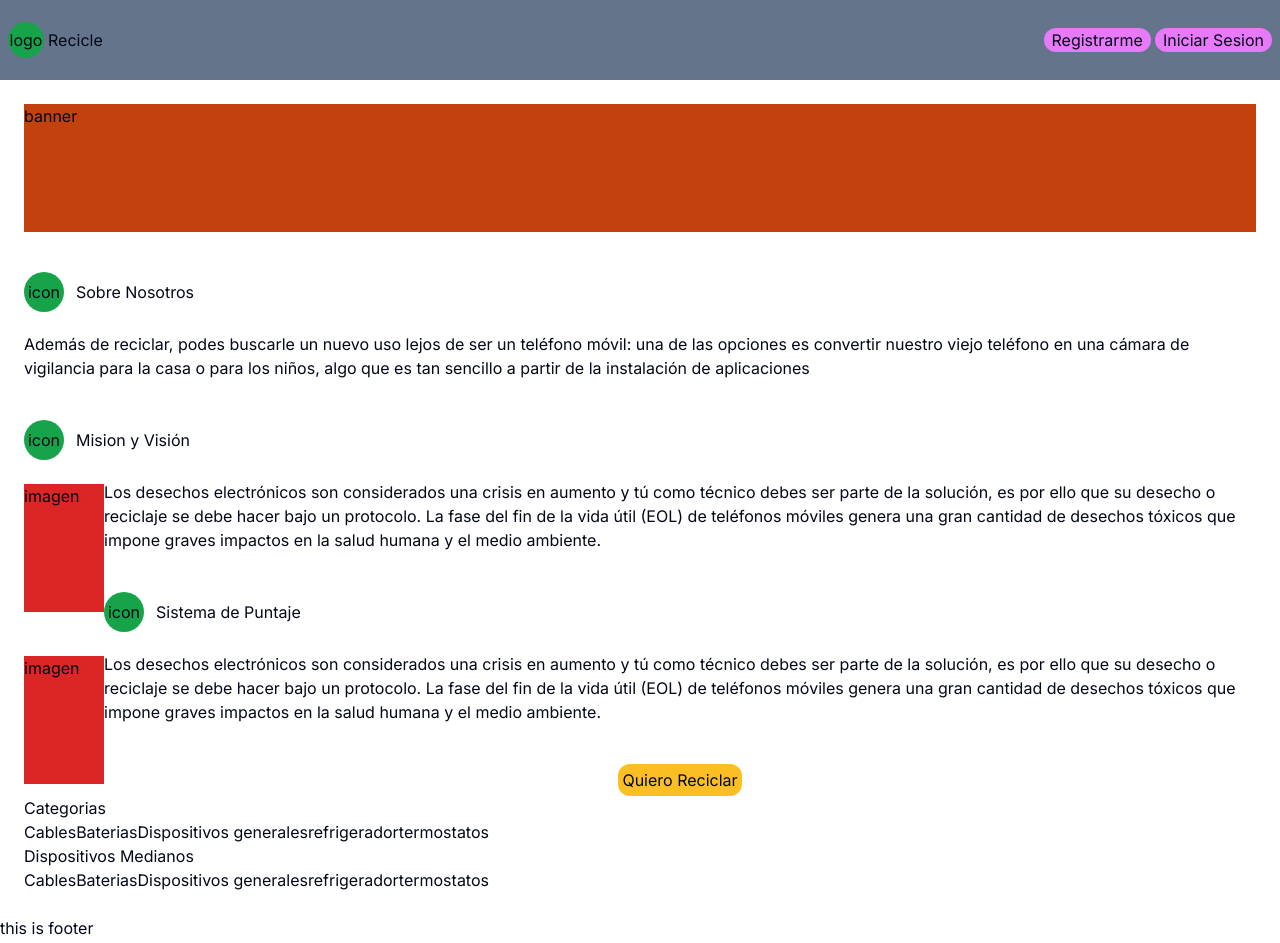
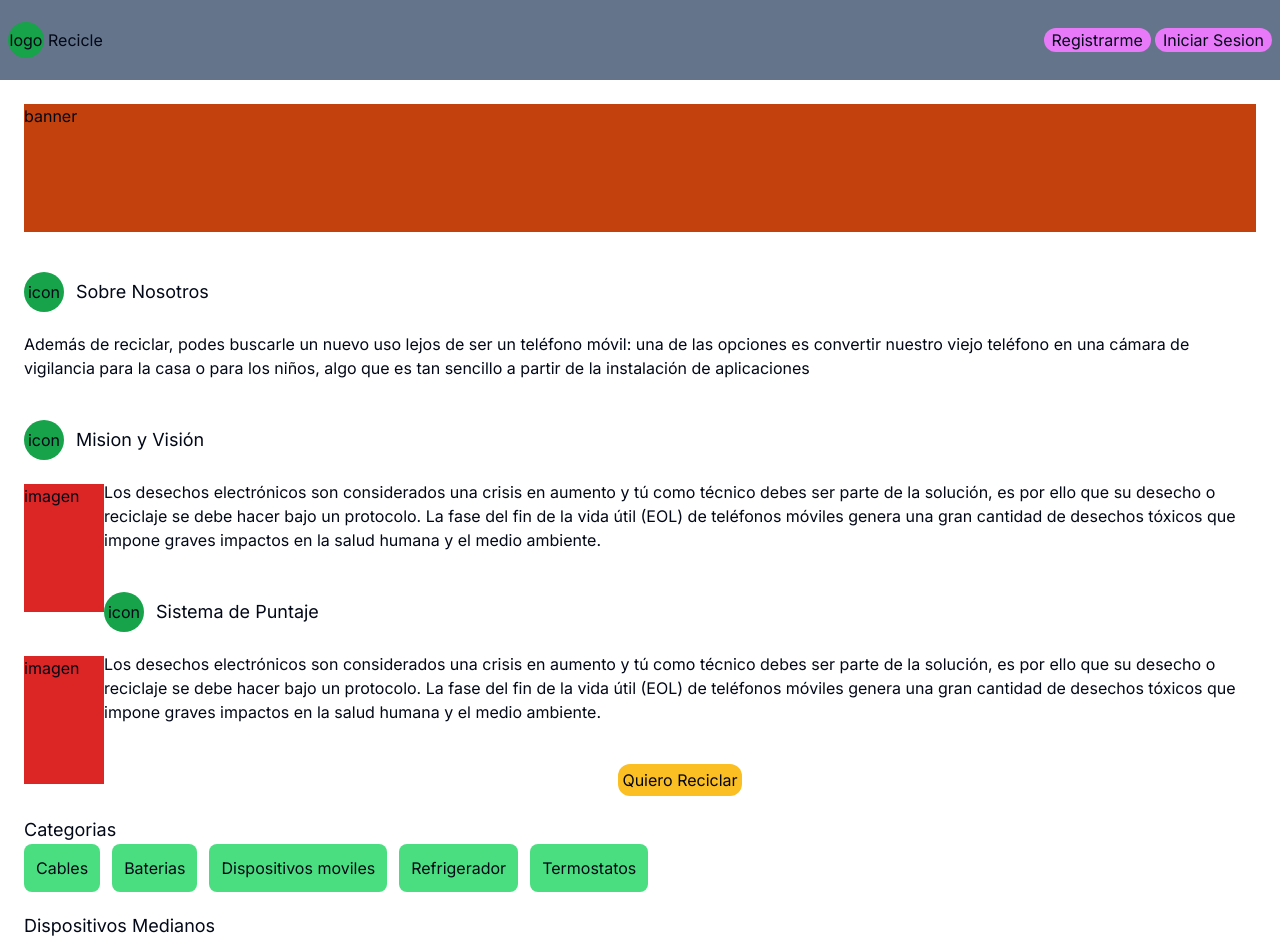
Before and after one commit to leitsman/s15-18-front-react, a Next.js app: page /home in a window 1280 px wide. Shown: the top 943 px of the page. Built offline with nearby package versions, Linux system fonts and the light colour scheme.

Commit message:
style: style section categorias

```diff
--- a/src/app/home/page.js
+++ b/src/app/home/page.js
@@ -10,27 +10,27 @@ const Home = () => {
                 </div>
                 <nav>
                     <ul className='flex flex-row gap-1'>
-                        <li className=' bg-fuchsia-400 px-2 flex items-center text-center rounded-3xl'>Registrarme</li>
-                        <li className=' bg-fuchsia-400 px-2 flex items-center text-center rounded-3xl'>Iniciar Sesion</li>
+                        <li className='bg-fuchsia-400 px-2 flex items-center text-center rounded-3xl'>Registrarme</li>
+                        <li className='bg-fuchsia-400 px-2 flex items-center text-center rounded-3xl'>Iniciar Sesion</li>
                     </ul>
                 </nav>
             </header>
             <main className='m-6'>
-                <article>
+                <article className='mb-5'>
                     <section>
                         <banner className='bg-orange-700 flex w-full h-32 mb-10'>banner</banner>
                     </section>
                     <section className='mb-10'>
                         <div className='flex flex-row items-center gap-3 mb-5'>
                             <icono className='bg-green-600 h-10 w-10 flex items-center justify-center rounded-[50%]'>icon</icono>
-                            <h2 className=''>Sobre Nosotros</h2>
+                            <h2 className='text-lg'>Sobre Nosotros</h2>
                         </div>
                         <p>Además de reciclar, podes buscarle un nuevo uso lejos de ser un teléfono móvil: una de las opciones es  convertir nuestro viejo teléfono en una cámara de vigilancia para la casa o para los niños, algo que es tan sencillo a partir de la instalación de aplicaciones</p>
                     </section>
                     <section className='mb-10'>
                         <div className='flex flex-row items-center gap-3 mb-5'>
                             <icono className='bg-green-600 h-10 w-10 flex items-center justify-center rounded-[50%]'>icon</icono>
-                            <h2 className=''>Mision y Visión</h2>
+                            <h2 className='text-lg'>Mision y Visión</h2>
                         </div>
                         <div>
                             <div className='bg-red-600 w-20 h-32 float-start mt-1'>imagen</div>
@@ -39,8 +39,8 @@ const Home = () => {
                     </section>
                     <section className='mb-10'>
                         <div className='flex flex-row items-center gap-3 mb-5'>
-                            <icono className=' bg-green-600 h-10 w-10 flex items-center justify-center rounded-[50%]'>icon</icono>
-                            <h2 className=''>Sistema de Puntaje</h2>
+                            <icono className='bg-green-600 h-10 w-10 flex items-center justify-center rounded-[50%]'>icon</icono>
+                            <h2 className='text-lg'>Sistema de Puntaje</h2>
                         </div>
                         <div>
                             <div className='bg-red-600 w-20 h-32 float-start mt-1'>imagen</div>
@@ -49,18 +49,18 @@ const Home = () => {
                     </section>
                     <button className='bg-amber-400 p-1 rounded-xl mx-auto flex'>Quiero Reciclar</button>
                 </article>
-                <section>
-                    <h2>Categorias</h2>
-                    <div>
-                        <span>Cables</span>
-                        <span>Baterias</span>
-                        <span>Dispositivos generales</span>
-                        <span>refrigerador</span>
-                        <span>termostatos</span>
+                <section className='mb-5'>
+                    <h2 className='text-lg'>Categorias</h2>
+                    <div className='flex flex-row overflow-x-scroll gap-3'>
+                        <span className='bg-green-400 px-3 py-3 rounded-lg  min-w-max'>Cables</span>
+                        <span className='bg-green-400 px-3 py-3 rounded-lg  min-w-max'>Baterias</span>
+                        <span className='bg-green-400 px-3 py-3 rounded-lg  min-w-max'>Dispositivos moviles</span>
+                        <span className='bg-green-400 px-3 py-3 rounded-lg  min-w-max'>Refrigerador</span>
+                        <span className='bg-green-400 px-3 py-3 rounded-lg  min-w-max'>Termostatos</span>
                     </div>
                 </section>
-                <section>
-                    <h2>Dispositivos Medianos</h2>
+                <section className='mb-5'>
+                    <h2 className='text-lg'>Dispositivos Medianos</h2>
                     <div>
                         <span>Cables</span>
                         <span>Baterias</span>
```
